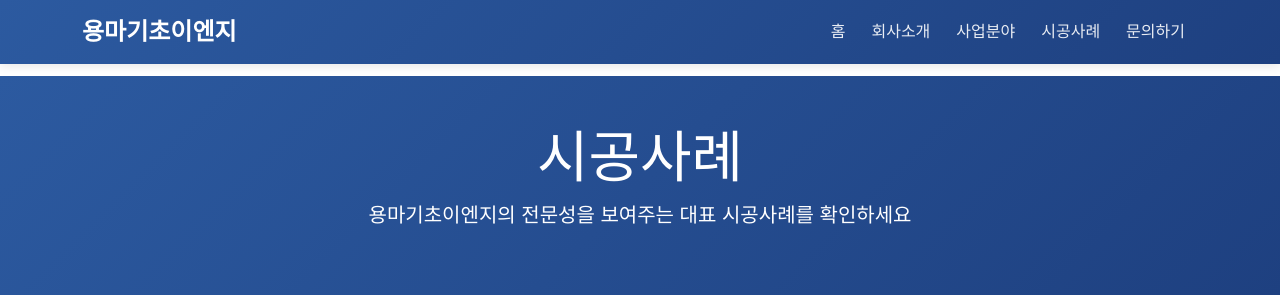
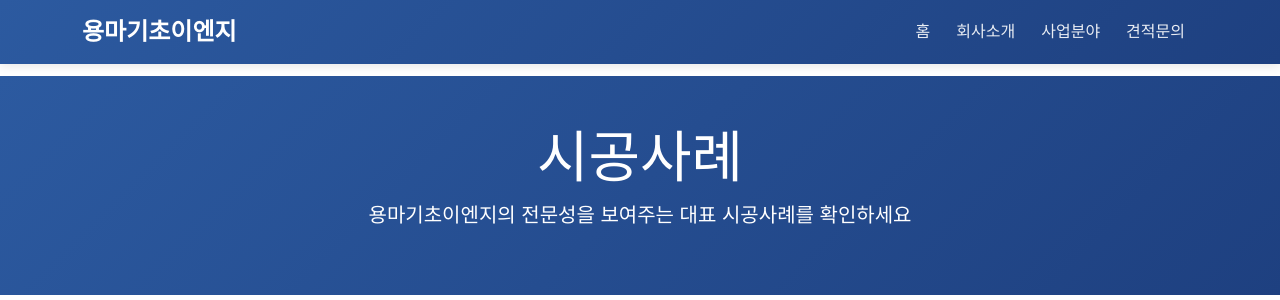
Before and after one commit to doggu70-byte/yongma, a Django app: template src/templates/pages/portfolio.html in a window 1280 px wide. Shown: the top 300 px of the page. Run offline with Django 5.2, Linux system fonts and the light colour scheme; the template is opened without the code that fills it, so the values that code supplies are empty; some libraries are stand-ins or nearby versions.

Commit message:
Remove portfolio menu item and update navigation
- Remove 시공사례(portfolio) menu item from navigation
- Change 문의하기 to 견적문의 for clearer purpose
- Simplified navigation menu for better user experience

🤖 Generated with [Claude Code](https://claude.ai/code)

Co-Authored-By: Claude <noreply@anthropic.com>

```diff
--- a/src/templates/base.html
+++ b/src/templates/base.html
@@ -39,10 +39,7 @@
                         <a class="nav-link" href="{% url 'services' %}">사업분야</a>
                     </li>
                     <li class="nav-item">
-                        <a class="nav-link" href="{% url 'portfolio' %}">시공사례</a>
-                    </li>
-                    <li class="nav-item">
-                        <a class="nav-link" href="{% url 'contact' %}">문의하기</a>
+                        <a class="nav-link" href="{% url 'contact' %}">견적문의</a>
                     </li>
                 </ul>
             </div>
```
